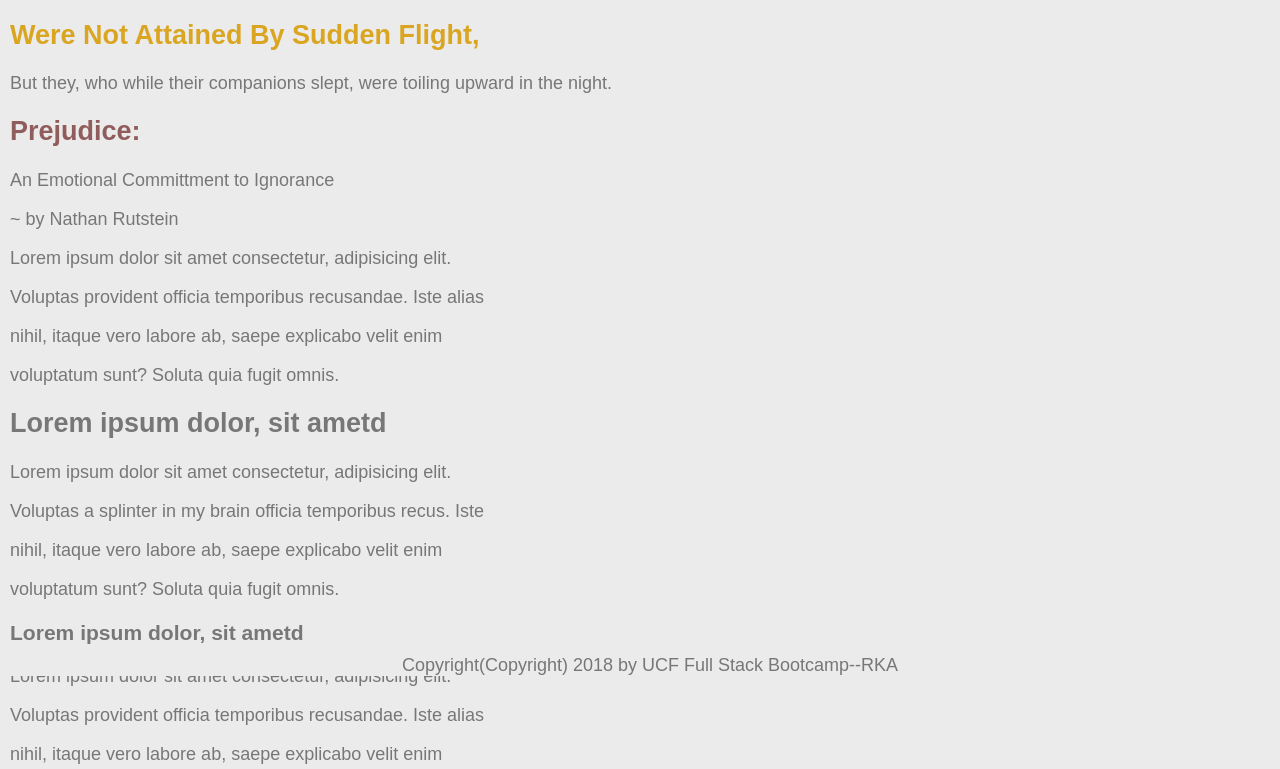
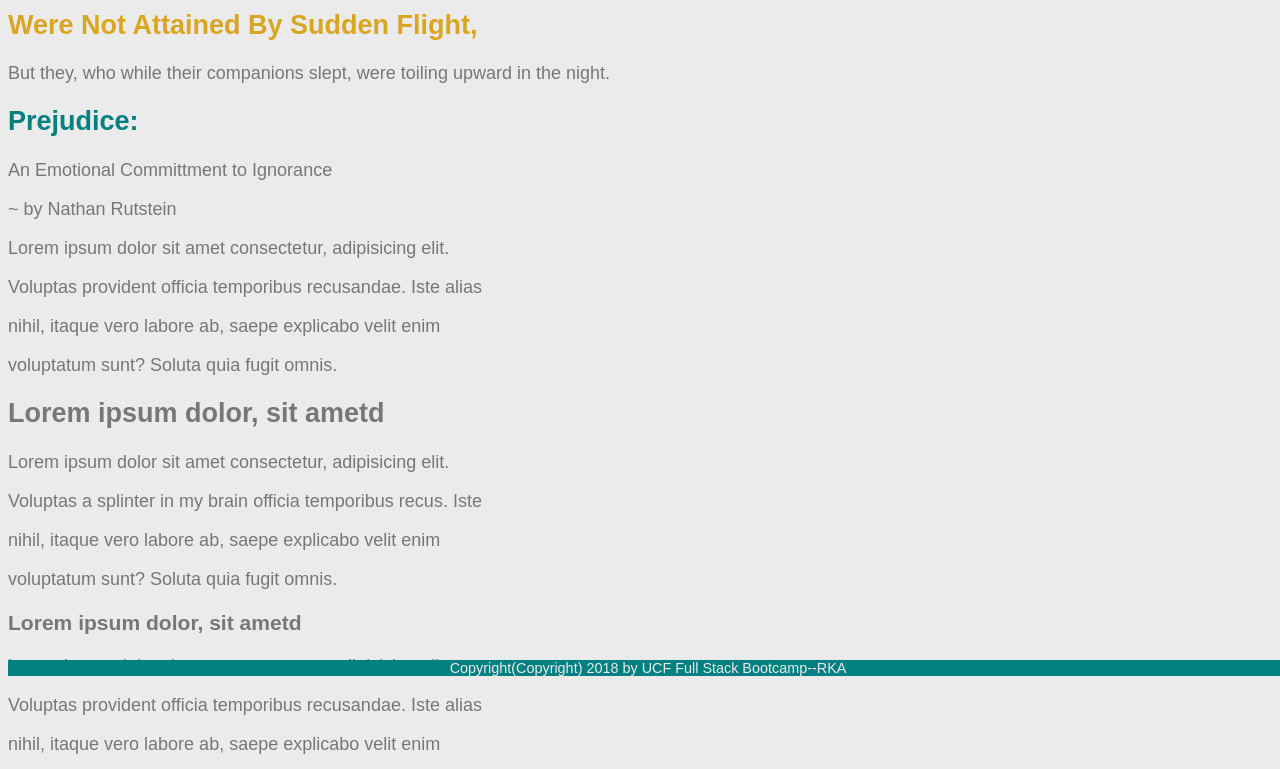
Before and after one commit to doctoron/HW-Wireframe, a plain HTML site: page index.html in a window 1280 px wide. Shown: the part 124-893 px from the top of the page. Drawn offline with Linux system fonts and the light colour scheme.

Commit message:
I added a fixed footer to css wireframe template.

```diff
--- a/style.css
+++ b/style.css
@@ -4,7 +4,6 @@ body {
     background-color:#ebebeb;
     width: 960px;
     font-size: 18px;
-    padding: 2px;
     }
 
 nav {
@@ -13,7 +12,7 @@ nav {
     }
 
 h1  {
-    color:#5802029c;
+    color:#008080;
     background:#ebebeb;
     }
 
@@ -22,12 +21,14 @@ p   {
     background:#ebebeb;
     }
 .byline {
+    text-align: initial;
     font-size: 80%;
     font-weight: bold;
 }
 
 header {
     background: #ebebeb;
+    text-align: initial;
     }
 
 article {
@@ -47,7 +48,9 @@ aside {
     }
 
 footer  {
-    background: #ebebeb;
+    font-size: 80%;
+    color: #ebebeb;
+    background: #008080;
     position: fixed;
     text-align: center;
     bottom: 0;
```
